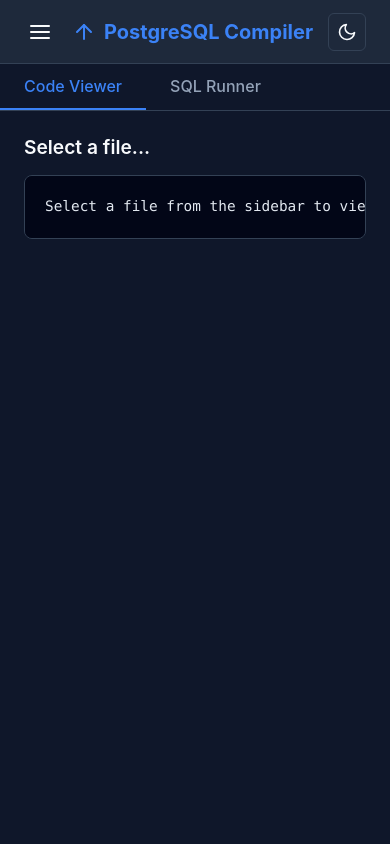
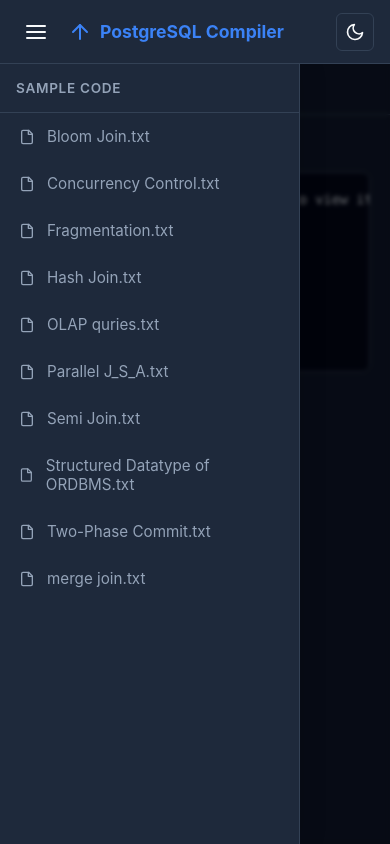
Before and after one commit to Akshay-gurav-31/Advance-Database-System, a plain HTML site: page index.html in a window 390 px wide. Both pictures are taken after a click on the button 40 px from the left and 31 px from the top of the page. Drawn offline with Linux system fonts and the light colour scheme.

Commit message:
Update index.html

```diff
--- a/index.html
+++ b/index.html
@@ -37,6 +37,7 @@
             margin: 0;
             padding: 0;
             box-sizing: border-box;
+            -webkit-tap-highlight-color: transparent;
         }
 
         body {
@@ -44,9 +45,12 @@
             background-color: var(--bg-primary);
             color: var(--text-primary);
             height: 100vh;
+            height: 100dvh;
+            /* Dynamic viewport height for mobile */
             display: flex;
             flex-direction: column;
             transition: background-color 0.3s, color 0.3s;
+            overflow: hidden;
         }
 
         /* Header */
@@ -57,15 +61,16 @@
             display: flex;
             align-items: center;
             justify-content: space-between;
-            padding: 0 24px;
+            padding: 0 16px;
             flex-shrink: 0;
-            z-index: 20;
+            z-index: 30;
+            position: relative;
         }
 
         .header-left {
             display: flex;
             align-items: center;
-            gap: 16px;
+            gap: 12px;
         }
 
         .menu-btn {
@@ -73,7 +78,7 @@
             border: none;
             color: var(--text-primary);
             cursor: pointer;
-            padding: 4px;
+            padding: 8px;
             border-radius: 4px;
             display: flex;
             align-items: center;
@@ -85,12 +90,13 @@
         }
 
         .logo {
-            font-size: 1.25rem;
+            font-size: 1.1rem;
             font-weight: 700;
             color: var(--accent-color);
             display: flex;
             align-items: center;
             gap: 8px;
+            white-space: nowrap;
         }
 
         .theme-toggle {
@@ -117,6 +123,7 @@
             display: flex;
             overflow: hidden;
             position: relative;
+            width: 100%;
         }
 
         /* Sidebar */
@@ -127,16 +134,70 @@
             display: flex;
             flex-direction: column;
             overflow-y: auto;
-            transition: transform 0.3s ease, width 0.3s ease;
+            transition: transform 0.3s cubic-bezier(0.4, 0, 0.2, 1);
             position: absolute;
             top: 0;
             bottom: 0;
             left: 0;
-            z-index: 10;
+            z-index: 20;
+            height: 100%;
         }
 
-        aside.closed {
-            transform: translateX(-100%);
+        /* Desktop: Sidebar visible by default, pushes content */
+        @media (min-width: 769px) {
+            aside {
+                transform: translateX(0);
+            }
+
+            aside.closed {
+                transform: translateX(-100%);
+            }
+
+            .content-area {
+                margin-left: var(--sidebar-width);
+            }
+
+            .content-area.expanded {
+                margin-left: 0;
+            }
+        }
+
+        /* Mobile: Sidebar hidden by default, overlays content */
+        @media (max-width: 768px) {
+            aside {
+                transform: translateX(-100%);
+                box-shadow: 4px 0 24px rgba(0, 0, 0, 0.1);
+                width: 85%;
+                /* Slightly wider on mobile */
+                max-width: 300px;
+            }
+
+            aside.open {
+                transform: translateX(0);
+            }
+
+            .content-area {
+                margin-left: 0 !important;
+                /* Always full width on mobile */
+                width: 100%;
+            }
+
+            /* Overlay backdrop for mobile */
+            .sidebar-overlay {
+                display: none;
+                position: fixed;
+                top: var(--header-height);
+                left: 0;
+                right: 0;
+                bottom: 0;
+                background: rgba(0, 0, 0, 0.5);
+                z-index: 15;
+                backdrop-filter: blur(2px);
+            }
+
+            .sidebar-overlay.active {
+                display: block;
+            }
         }
 
         .sidebar-header {
@@ -146,21 +207,25 @@
             letter-spacing: 0.05em;
             color: var(--text-secondary);
             font-weight: 600;
+            border-bottom: 1px solid var(--border-color);
         }
 
         .file-list {
             list-style: none;
+            padding-bottom: 20px;
         }
 
         .file-item {
-            padding: 12px 16px;
+            padding: 14px 16px;
+            /* Larger touch target */
             cursor: pointer;
             display: flex;
             align-items: center;
-            gap: 10px;
+            gap: 12px;
             color: var(--text-secondary);
             transition: all 0.2s;
             border-left: 3px solid transparent;
+            font-size: 0.95rem;
         }
 
         .file-item:hover {
@@ -172,7 +237,7 @@
             background-color: var(--bg-primary);
             color: var(--accent-color);
             border-left-color: var(--accent-color);
-            font-weight: 500;
+            font-weight: 600;
         }
 
         /* Content Area */
@@ -182,27 +247,27 @@
             flex-direction: column;
             overflow: hidden;
             position: relative;
-            margin-left: var(--sidebar-width);
-            transition: margin-left 0.3s ease;
-        }
-
-        .content-area.expanded {
-            margin-left: 0;
+            transition: margin-left 0.3s cubic-bezier(0.4, 0, 0.2, 1);
+            background-color: var(--bg-primary);
         }
 
         .tabs {
             display: flex;
             border-bottom: 1px solid var(--border-color);
             background-color: var(--bg-primary);
+            flex-shrink: 0;
+            overflow-x: auto;
+            /* Allow scrolling tabs on very small screens */
         }
 
         .tab {
-            padding: 12px 24px;
+            padding: 14px 24px;
             cursor: pointer;
             color: var(--text-secondary);
             border-bottom: 2px solid transparent;
             font-weight: 500;
             transition: all 0.2s;
+            white-space: nowrap;
         }
 
         .tab:hover {
@@ -217,8 +282,10 @@
         .view-container {
             flex: 1;
             overflow-y: auto;
-            padding: 24px;
+            padding: 20px;
             display: none;
+            -webkit-overflow-scrolling: touch;
+            /* Smooth scrolling on iOS */
         }
 
         .view-container.active {
@@ -231,11 +298,14 @@
             justify-content: space-between;
             align-items: center;
             margin-bottom: 16px;
+            flex-wrap: wrap;
+            gap: 10px;
         }
 
         .file-title {
-            font-size: 1.2rem;
+            font-size: 1.1rem;
             font-weight: 600;
+            word-break: break-word;
         }
 
         .copy-btn {
@@ -250,26 +320,27 @@
             display: flex;
             align-items: center;
             gap: 6px;
+            font-size: 0.9rem;
         }
 
-        .copy-btn:hover {
-            background-color: var(--accent-hover);
-        }
-
-        .copy-btn.copied {
-            background-color: var(--success-color);
+        .copy-btn:active {
+            transform: scale(0.98);
         }
 
         pre {
             background-color: var(--code-bg);
             color: var(--code-text);
-            padding: 20px;
+            padding: 16px;
             border-radius: 8px;
             overflow-x: auto;
             font-family: 'Fira Code', 'Consolas', monospace;
-            font-size: 0.9rem;
-            line-height: 1.5;
+            font-size: 0.85rem;
+            /* Slightly smaller for mobile readability */
+            line-height: 1.6;
             border: 1px solid var(--border-color);
+            white-space: pre;
+            /* Ensure scrolling */
+            min-height: 200px;
         }
 
         /* SQL Runner */
@@ -291,6 +362,7 @@
             font-family: 'Fira Code', 'Consolas', monospace;
             font-size: 0.9rem;
             resize: none;
+            flex-shrink: 0;
         }
 
         .sql-input:focus {
@@ -303,16 +375,21 @@
             background-color: var(--success-color);
             color: white;
             border: none;
-            padding: 10px 24px;
+            padding: 12px 24px;
+            /* Larger touch target */
             border-radius: 6px;
             cursor: pointer;
             font-weight: 600;
             font-size: 1rem;
             transition: opacity 0.2s;
+            width: 100%;
+            /* Full width on mobile */
         }
 
-        .run-btn:hover {
-            opacity: 0.9;
+        @media (min-width: 600px) {
+            .run-btn {
+                width: auto;
+            }
         }
 
         .output-area {
@@ -323,19 +400,13 @@
             padding: 16px;
             font-family: monospace;
             overflow-y: auto;
-        }
-
-        .output-placeholder {
-            color: var(--text-secondary);
-            font-style: italic;
-            text-align: center;
-            margin-top: 40px;
+            min-height: 150px;
         }
 
         /* Scrollbar */
         ::-webkit-scrollbar {
-            width: 8px;
-            height: 8px;
+            width: 6px;
+            height: 6px;
         }
 
         ::-webkit-scrollbar-track {
@@ -344,11 +415,7 @@
 
         ::-webkit-scrollbar-thumb {
             background: var(--border-color);
-            border-radius: 4px;
-        }
-
-        ::-webkit-scrollbar-thumb:hover {
-            background: var(--text-secondary);
+            border-radius: 3px;
         }
     </style>
 </head>
@@ -396,6 +463,8 @@
             </svg>
         </button>
     </header>
+
+    <div class="sidebar-overlay" id="sidebarOverlay"></div>
 
     <main>
         <aside id="sidebar">
@@ -919,6 +988,7 @@
         const menuBtn = document.getElementById('menuBtn');
         const sidebar = document.getElementById('sidebar');
         const contentArea = document.getElementById('contentArea');
+        const sidebarOverlay = document.getElementById('sidebarOverlay');
         const sunIcon = document.querySelector('.sun-icon');
         const moonIcon = document.querySelector('.moon-icon');
 
@@ -947,6 +1017,11 @@
 
             // Switch to Viewer Tab if not active
             switchTab('viewer');
+
+            // Close sidebar on mobile after selection
+            if (window.innerWidth <= 768) {
+                closeSidebar();
+            }
         }
 
         // Copy Functionality
@@ -982,11 +1057,28 @@
             }
         });
 
-        // Sidebar Toggle
-        menuBtn.addEventListener('click', () => {
-            sidebar.classList.toggle('closed');
-            contentArea.classList.toggle('expanded');
-        });
+        // Sidebar Toggle Logic
+        function toggleSidebar() {
+            if (window.innerWidth > 768) {
+                // Desktop: Toggle closed class
+                sidebar.classList.toggle('closed');
+                contentArea.classList.toggle('expanded');
+            } else {
+                // Mobile: Toggle open class and overlay
+                sidebar.classList.toggle('open');
+                sidebarOverlay.classList.toggle('active');
+            }
+        }
+
+        function closeSidebar() {
+            if (window.innerWidth <= 768) {
+                sidebar.classList.remove('open');
+                sidebarOverlay.classList.remove('active');
+            }
+        }
+
+        menuBtn.addEventListener('click', toggleSidebar);
+        sidebarOverlay.addEventListener('click', closeSidebar);
 
         // Tab Switching
         tabs.forEach(tab => {
```
